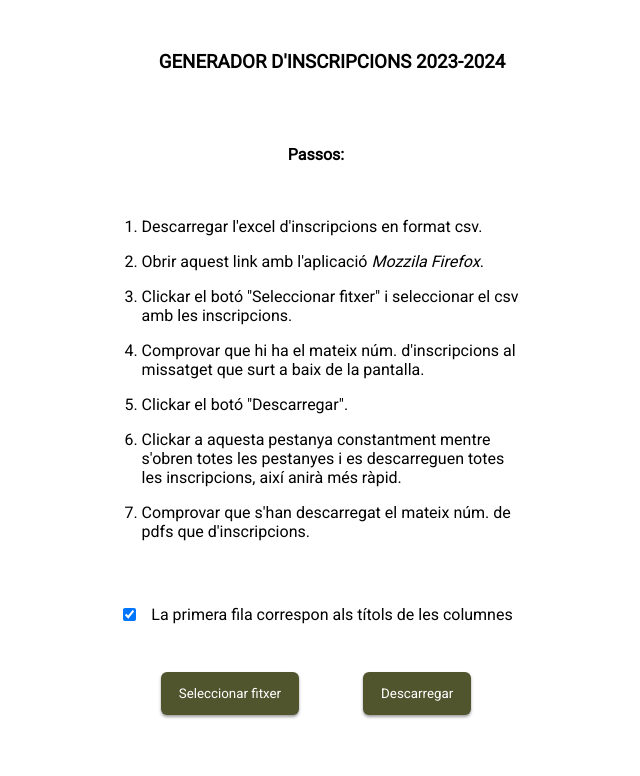
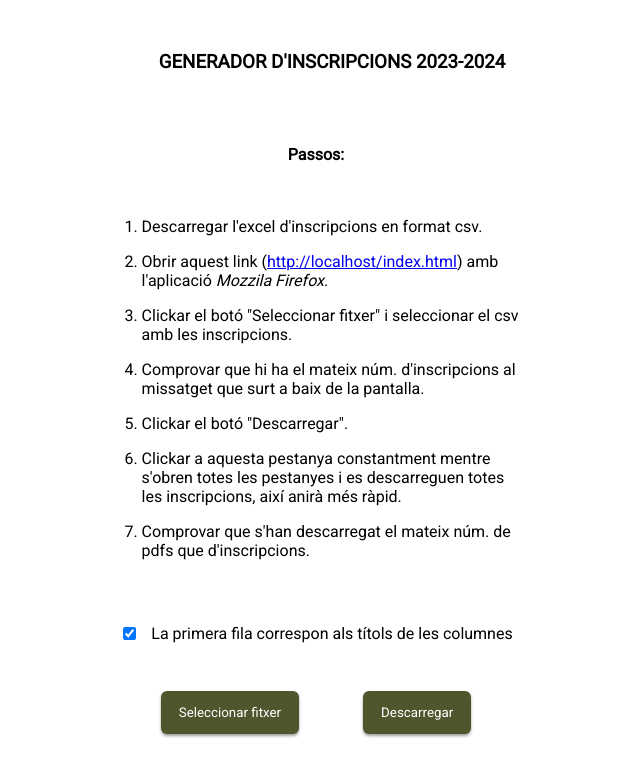
Before and after one commit to arzelcm/generadorInscripcions, a website: page index.html in a window 1280 px wide. Shown: the whole page, without its empty margins (324-964 px from the left). Drawn offline with Linux system fonts and the light colour scheme.

Commit message:
Add link to description

```diff
--- a/index.html
+++ b/index.html
@@ -36,7 +36,7 @@
                 Descarregar l'excel d'inscripcions en format csv.
             </li>
             <li>
-                Obrir aquest link amb l'aplicació <i>Mozzila Firefox</i>.
+                Obrir aquest link (<span id="linkSpan"></span>) amb l'aplicació <i>Mozzila Firefox</i>.
             </li>
             <li>
                 Clickar el botó "Seleccionar fitxer" i seleccionar el csv amb les inscripcions.
--- a/index.js
+++ b/index.js
@@ -3,7 +3,13 @@
 let inscriptions;
 
 window.onload = () => {
+    setLinkToView();
     setEventListeners();
+}
+
+function setLinkToView() {
+    document.getElementById('linkSpan').innerHTML =
+        `<a href="${location.href}" target="_blank">${location.href}<a/>`;
 }
 
 async function setEventListeners() {
@@ -337,7 +343,7 @@ async function downloadInscriptions() {
                 })
 
                 // vacunes
-                const wrappedVacunes = wrap({ deb: 5, text: inscription[29], fallBackText: ''});
+                const wrappedVacunes = wrap({ deb: 5, text: inscription[29], fallBackText: '' });
                 secondPage.drawText(wrappedVacunes.text || '', {
                     x: 53,
                     y: height - 410,
```
